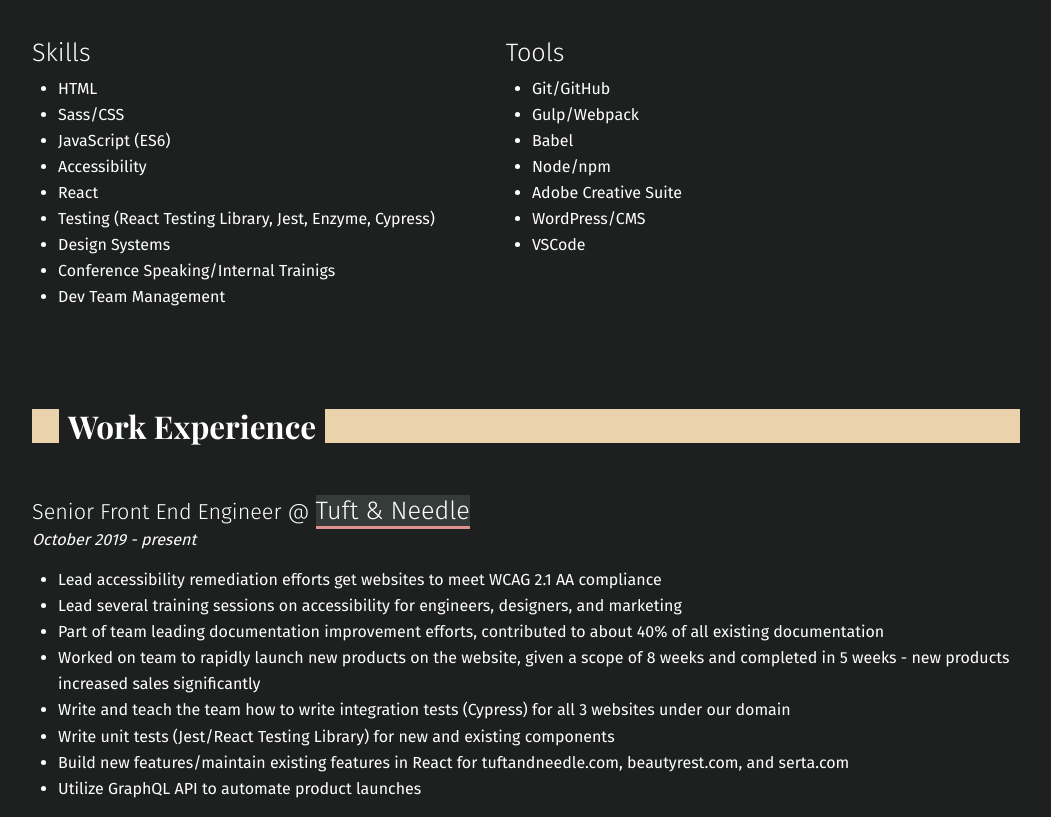
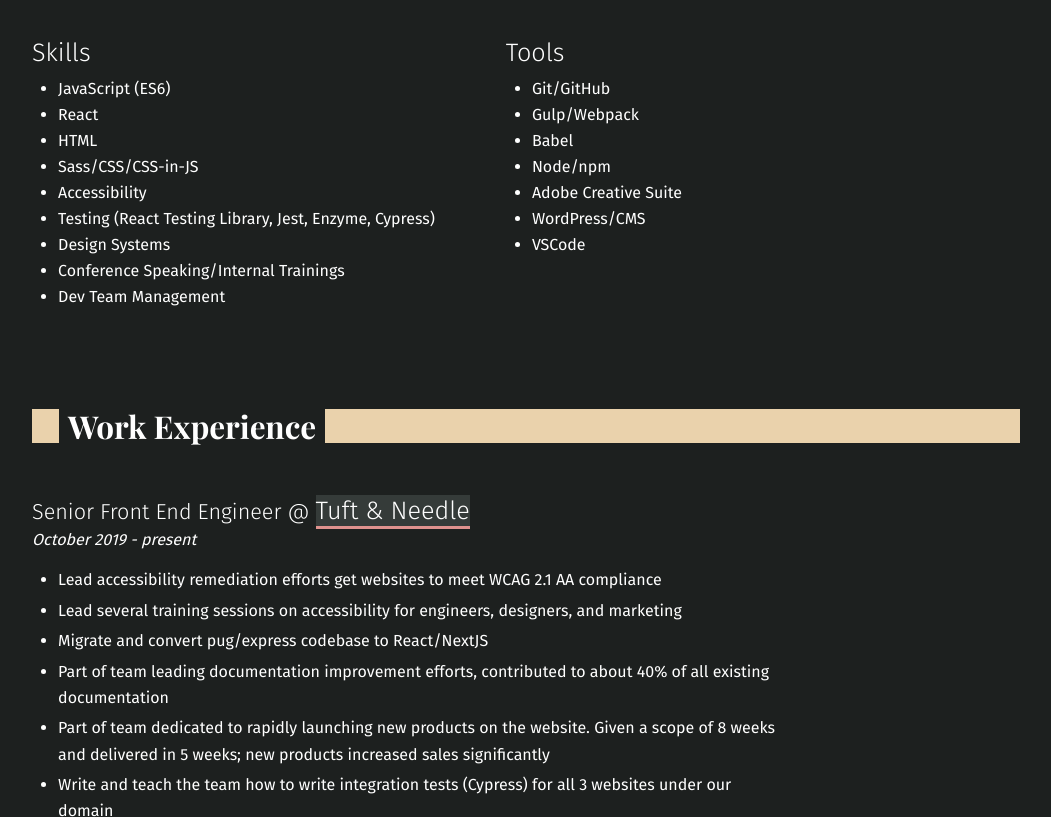
Before and after one commit to lindseywild/portfolio, a Gatsby site: page / in a window 1280 px wide. Shown: the part 757-1574 px from the top of the page, without its empty margins (114-1165 px from the left). Built offline with nearby package versions, Linux system fonts and the light colour scheme; Gatsby itself is replaced by a stand-in of ours; a web font is replaced by a local one.

Commit message:
feat: updates experience, misc styling updates

```diff
--- a/src/components/experience.js
+++ b/src/components/experience.js
@@ -2,17 +2,9 @@ import React from "react"
 import PropTypes from "prop-types"
 import styled from "styled-components"
 
-// const Experience = ({ positions }) => (
-//   Object.keys(positions).map((position, i) => (
-//     <div key={i}>
-//     <p>{position.title}</p>
-//     <p>{position.name}</p>
-//   </div>
-//   ))
-// )
-
 const ExperienceItem = styled.section`
   margin-top: 3rem;
+  max-width: 750px;
 
   h3 {
     display: inline;
@@ -32,7 +24,7 @@ const ListItem = styled.li`
   margin-bottom: 0.5rem;
 
   @media (min-width: 768px) {
-    margin-bottom: 0;
+    margin-bottom: 0.25rem;
   }
 `
 
@@ -58,11 +50,6 @@ class Experience extends React.Component {
     )
   }
 }
-  // Object.keys(positions).map((position, i) => (
-  //   <div key={i}>
-  //   <p>{position.title}</p>
-  //   <p>{position.name}</p>
-  // </div>
 
 Experience.propTypes = {
   position: PropTypes.object,
--- a/src/components/skills.js
+++ b/src/components/skills.js
@@ -4,14 +4,14 @@ const Skills = () => (
   <div>
     <h3>Skills</h3>
     <ul>
+      <li>JavaScript (ES6)</li>
+      <li>React</li>
       <li>HTML</li>
-      <li>Sass/CSS</li>
-      <li>JavaScript (ES6)</li>
+      <li>Sass/CSS/CSS-in-JS</li>
       <li>Accessibility</li>
-      <li>React</li>
       <li>Testing (React Testing Library, Jest, Enzyme, Cypress)</li>
       <li>Design Systems</li>
-      <li>Conference Speaking/Internal Trainigs</li>
+      <li>Conference Speaking/Internal Trainings</li>
       <li>Dev Team Management</li>
     </ul>
   </div>
--- a/src/data/data.json
+++ b/src/data/data.json
@@ -8,8 +8,9 @@
       "experience": [
         "Lead accessibility remediation efforts get websites to meet WCAG 2.1 AA compliance",
         "Lead several training sessions on accessibility for engineers, designers, and marketing",
+        "Migrate and convert pug/express codebase to React/NextJS",
         "Part of team leading documentation improvement efforts, contributed to about 40% of all existing documentation",
-        "Worked on team to rapidly launch new products on the website, given a scope of 8 weeks and completed in 5 weeks - new products increased sales significantly",
+        "Part of team dedicated to rapidly launching new products on the website. Given a scope of 8 weeks and delivered in 5 weeks; new products increased sales significantly",
         "Write and teach the team how to write integration tests (Cypress) for all 3 websites under our domain",
         "Write unit tests (Jest/React Testing Library) for new and existing components",
         "Build new features/maintain existing features in React for tuftandneedle.com, beautyrest.com, and serta.com",
```
